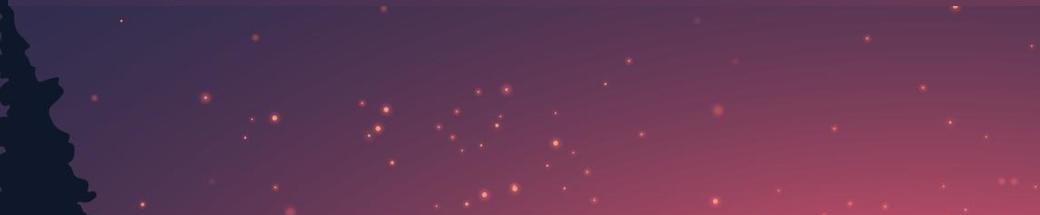
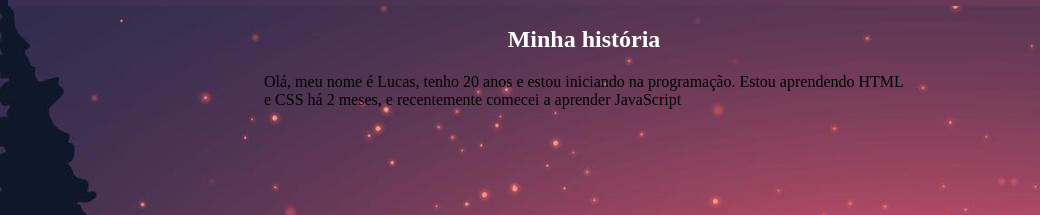
Before and after one commit to LucasLira-dev/lucasportfolio, a plain HTML site: page index.1.html in a window 1280 px wide. Shown: the part 80-295 px from the top of the page, 0-1040 px from the left. Drawn offline with Linux system fonts and the light colour scheme.

Commit message:
mudanças

```diff
--- a/index.1.html
+++ b/index.1.html
@@ -16,6 +16,12 @@
 
     </header>
     <main>
+
+      <section>
+        <h1>Minha história</h1>
+        <p>Olá, meu nome é Lucas, tenho 20 anos e estou iniciando na programação. Estou aprendendo HTML e CSS há 2 meses, e recentemente comecei a aprender JavaScript </p>
+      </section>
+
       <section id="redes" >
         <img class="img1" src="imagens/logo-youtube.jpg" alt="logo-youtube">
         <img class="img2" src="imagens/logo-github.jpg" alt="logo-github">
```
